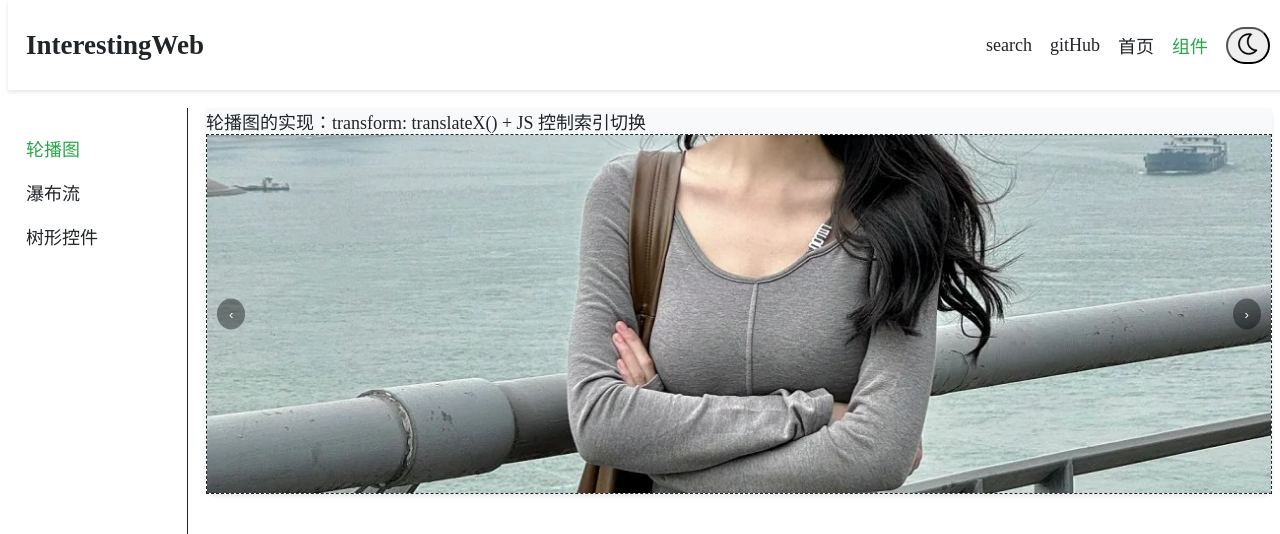
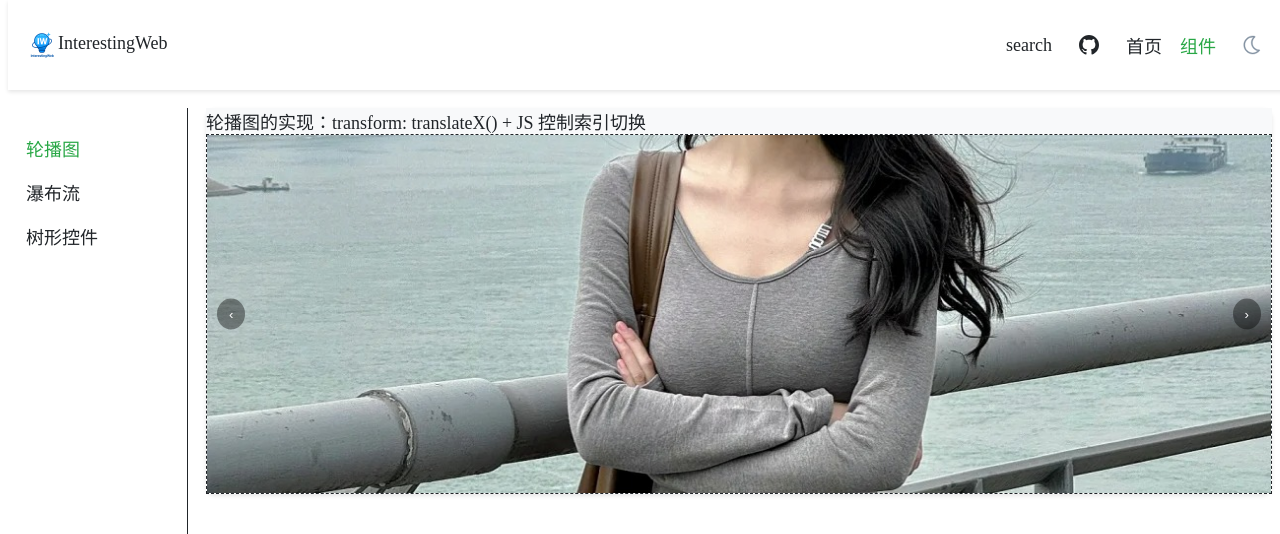
Before and after one commit to fenglier/interestingWeb, a React (Vite) app: page /interestingWeb/components/carousel in a window 1280 px wide. Shown: the top 534 px of the page. Built offline with nearby package versions, Linux system fonts and the light colour scheme.

Commit message:
feat: update favicon and add meta description; enhance button styles and layout with logo integration

```diff
--- a/index.html
+++ b/index.html
@@ -3,8 +3,9 @@
 
 <head>
   <meta charset="UTF-8" />
-  <link rel="icon" type="image/svg+xml" href="/vite.svg" />
+  <link rel="icon" type="image/svg+xml" href="/logo.png" />
   <meta name="viewport" content="width=device-width, initial-scale=1.0" />
+  <meta name="description" content="有趣的前端样式、布局、组件" />
   <title>InterestiongWeb</title>
 </head>
 
--- a/src/components/mode/index.module.scss
+++ b/src/components/mode/index.module.scss
@@ -1,6 +1,14 @@
 .btn:hover {
-  background-color: rgba(246, 247, 249, 0.05);
+  background-color:var(--btn-hover-bg)
 }
 .btn {
   border-radius: 9999px;
+  display: flex;
+  align-items: center;
+  justify-content: center;
+  width: 2rem;
+  height: 2rem;
+  border: 0;
+  color: var(--color-primary);
+  background-color: var(--color-bg);
 }
--- a/src/components/mode/index.tsx
+++ b/src/components/mode/index.tsx
@@ -28,8 +28,8 @@
         <button type="button" className={style.btn} onClick={toggleMode}>
           <svg
             xmlns="http://www.w3.org/2000/svg"
-            width="28"
-            height="28"
+            width="32"
+            height="32"
             viewBox="0 0 32 32"
           >
             <g fill="none" fill-rule="evenodd" transform="translate(-440 -200)">
--- a/src/layouts/Layout.module.scss
+++ b/src/layouts/Layout.module.scss
@@ -10,6 +10,15 @@
   z-index: 1000;
   top: 0;
   box-shadow: var(--shadow-md);
+  .title {
+    cursor: pointer;
+    img {
+      width: 32px;
+      height: 32px;
+      display: inline-block;
+      vertical-align: middle;
+    }
+  }
   .ocuppy {
     flex-grow: 1;
   }
@@ -24,7 +33,20 @@
     .active {
       color: var(--color-success);
     }
-
+    .gitHub {
+      display: flex;
+      justify-content: center;
+      align-items: center;
+      padding: 0.5rem;
+      border-radius: 9999px;
+      background-color: var(--color-bg);
+      color: var(--color-text);
+      &:hover {
+        background-color: var(--color-bg-hover);
+        box-shadow: var(--shadow-lg);
+        cursor: pointer;
+      }
+    }
   }
 }
 
--- a/src/layouts/Layout.tsx
+++ b/src/layouts/Layout.tsx
@@ -11,6 +11,7 @@
 import { useEffect, useState } from "react";
 import routes from "../router.config.tsx";
 import Mode from "../components/mode/index.tsx";
+import logo from "../assets/logo.png";
 
 const Layout = () => {
   const location = useLocation();
@@ -66,12 +67,33 @@
   return (
     <>
       <header className={style.header}>
-        <h2 className={style.title}>InterestingWeb</h2>
+        <span className={style.title}>
+          <a onClick={() => navigate("/")}>
+            <img src={logo} draggable="false" alt="logo" />
+            InterestingWeb
+          </a>
+        </span>
         <div className={style.ocuppy}></div>
         <nav className={style.firstNav}>
           {/* TODO */}
           <span>search</span>
-          <span>gitHub</span>
+          <span>
+            <a
+              href="https://github.com/fenglier/interestingWeb"
+              className={style.gitHub}
+            >
+              <svg
+                xmlns="http://www.w3.org/2000/svg"
+                width="20"
+                height="20"
+                viewBox="0 0 24 24"
+              >
+                <g fill="currentColor">
+                  <path d="M12 0c-6.626 0-12 5.373-12 12 0 5.302 3.438 9.8 8.207 11.387.599.111.793-.261.793-.577v-2.234c-3.338.726-4.033-1.416-4.033-1.416-.546-1.387-1.333-1.756-1.333-1.756-1.089-.745.083-.729.083-.729 1.205.084 1.839 1.237 1.839 1.237 1.07 1.834 2.807 1.304 3.492.997.107-.775.418-1.305.762-1.604-2.665-.305-5.467-1.334-5.467-5.931 0-1.311.469-2.381 1.236-3.221-.124-.303-.535-1.524.117-3.176 0 0 1.008-.322 3.301 1.23.957-.266 1.983-.399 3.003-.404 1.02.005 2.047.138 3.006.404 2.291-1.552 3.297-1.23 3.297-1.23.653 1.653.242 2.874.118 3.176.77.84 1.235 1.911 1.235 3.221 0 4.609-2.807 5.624-5.479 5.921.43.372.823 1.102.823 2.222v3.293c0 .319.192.694.801.576 4.765-1.589 8.199-6.086 8.199-11.386 0-6.627-5.373-12-12-12z"></path>
+                </g>
+              </svg>
+            </a>
+          </span>
           {topNav}
           {/* 夜间模式和白日模式 */}
           <Mode />
--- a/src/styles/themes/dark.scss
+++ b/src/styles/themes/dark.scss
@@ -1,6 +1,6 @@
 // themes/_dark.scss
-[data-theme='dark'] {
-    /* ===== 颜色 Color ===== */
+[data-theme="dark"] {
+  /* ===== 颜色 Color ===== */
   --color-primary: #495057;
   --color-secondary: #6c757d;
   --color-success: #28a745;
@@ -15,7 +15,7 @@
   --color-border: #e0e1dd;
 
   /* ===== 字体 Font ===== */
-  --font-family-base: 'Helvetica Neue', Arial, sans-serif;
+  --font-family-base: "Helvetica Neue", Arial, sans-serif;
   --font-size-base: 16px;
   --line-height-base: 1.5;
 
@@ -37,7 +37,7 @@
   --shadow-lg: 0 4px 8px rgba(0, 0, 0, 0.15);
 
   /* ===== 组件状态 Component States ===== */
-  --btn-hover-bg: #3388ff;
+  --btn-hover-bg: rgba(246, 247, 249, 0.05);
   --btn-disabled-bg: #c0c0c0;
   --input-border-focus: #80bdff;
-  }
+}
--- a/src/styles/themes/light.scss
+++ b/src/styles/themes/light.scss
@@ -37,7 +37,7 @@
    --shadow-lg: 0 4px 8px rgba(0, 0, 0, 0.15);  /* 大阴影，适合悬浮层、模态框等 */
 
    /* ===== 组件状态 Component States ===== */
-   --btn-hover-bg: #0056b3;
+   --btn-hover-bg: rgba(35,39,47,.05);
    --btn-disabled-bg: #c0c0c0;
    --input-border-focus: #80bdff;
 }
```
Also changed, not shown: public/logo.png (added), src/assets/logo.png (added).
